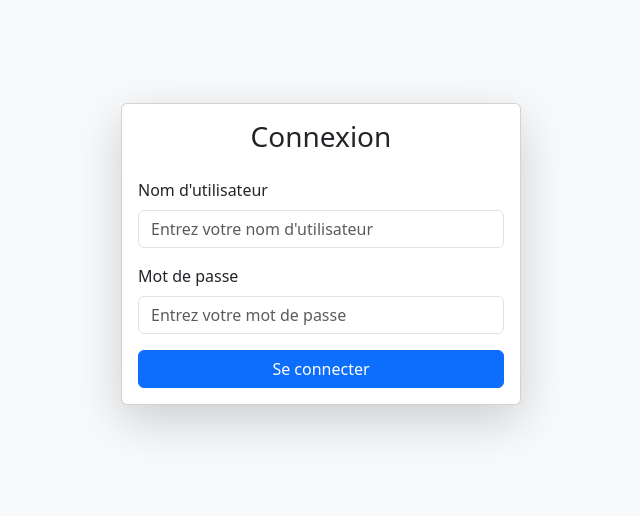
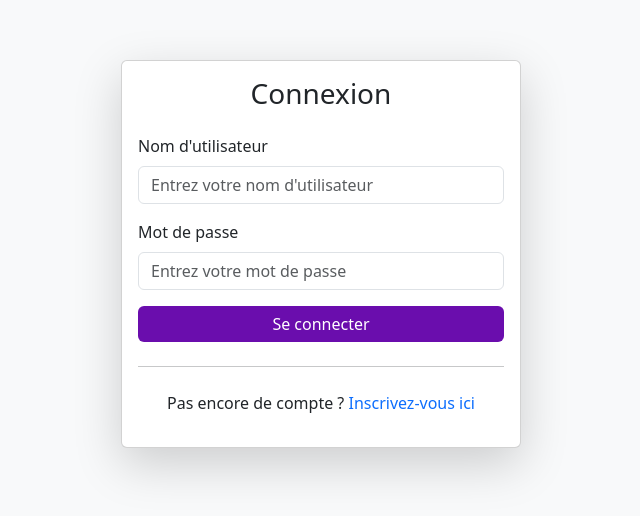
Before and after one commit to Zinebhfs/Lab5-GTI619, a React (Vite) app in the folder front-end/: page / in a window 1280 px wide. Shown: the part 146-662 px from the top of the page, without its empty margins (319-959 px from the left). Built offline with nearby package versions, Linux system fonts and the light colour scheme.

Commit message:
fix front pages

```diff
--- a/front-end/src/App.tsx
+++ b/front-end/src/App.tsx
@@ -5,6 +5,7 @@ import ResidentialDashboard from "./pages/ResidentialDashboard";
 import AdminDashboard from "./pages/AdminDashboard";
 import BusinessDashboard from "./pages/BusinessDashboard";
 import ProtectedRoute from "./components/ProtectedRoute";
+import Signup from "./pages/Signup";
 
 const App = () => {
   const [currentUserRole, setCurrentUserRole] = useState<string | null>(null);
@@ -13,6 +14,7 @@ const App = () => {
     <Router>
       <Routes>
         <Route path="/" element={<Login setRole={setCurrentUserRole} />} />
+        <Route path="/signup" element={<Signup />} />
         <Route
           path="/residential-dashboard"
           element={
--- a/front-end/src/pages/Login.tsx
+++ b/front-end/src/pages/Login.tsx
@@ -79,11 +79,23 @@ const Login: React.FC<LoginProps> = ({ setRole }) => {
             </div>
             {error && <div className="text-danger">{error}</div>}
             <div className="d-grid">
-              <button type="submit" className="btn btn-primary">
+              <button
+                type="submit"
+                className="btn"
+                style={{ backgroundColor: "#6a0dad", color: "white", border: "none" }}
+                >
                 Se connecter
               </button>
             </div>
           </form>
+          <hr className="my-4" />
+          {/* Lien pour s'inscrire */}
+          <p className="text-center">
+            Pas encore de compte ?{" "}
+            <a href="/signup" className="text-decoration-none text-primary">
+              Inscrivez-vous ici
+            </a>
+          </p>
         </div>
       </div>
     </div>
```
